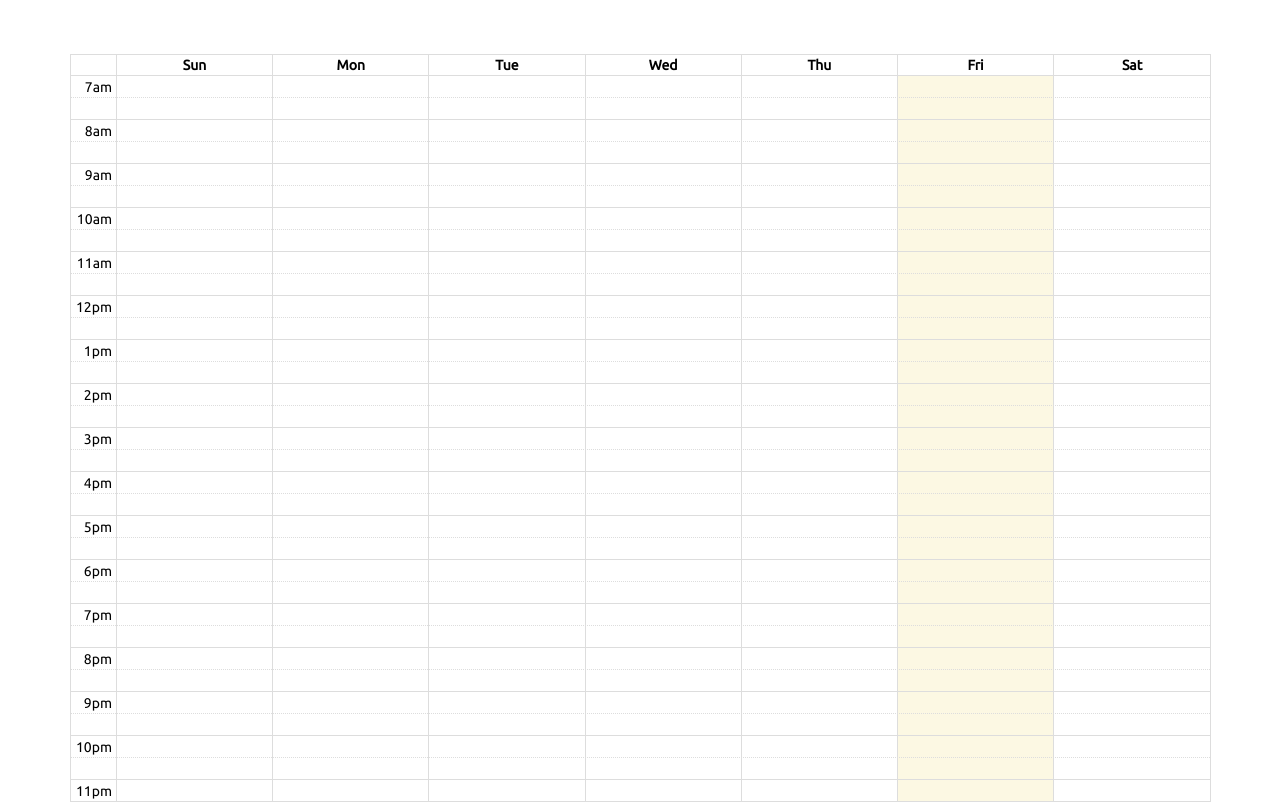
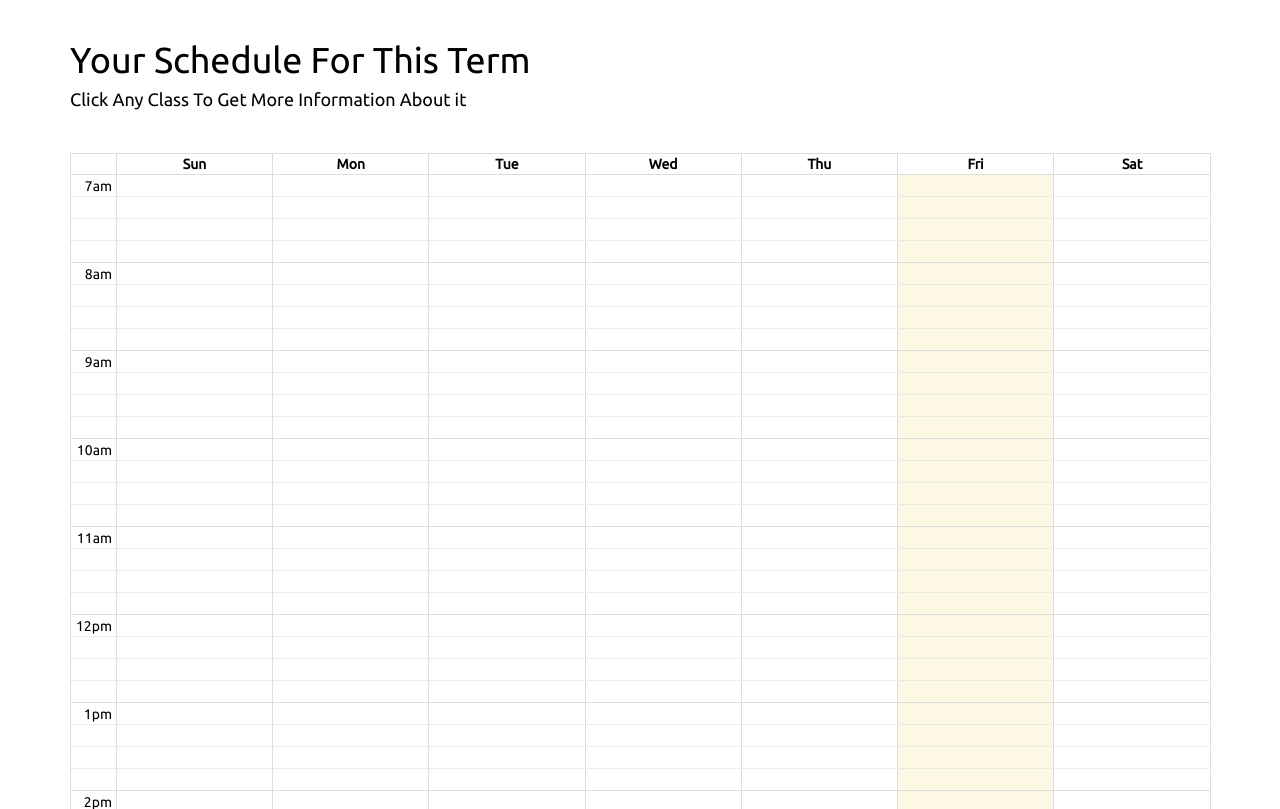
Before and after one commit to amccarthy1/gr8, a Django app: template gr8/grading/templates/my_schedule.html in a window 1280 px wide. Shown: the part 52-861 px from the top of the page. Run offline with Django 3.2, Linux system fonts and the light colour scheme; the template is opened without the code that fills it, so the values that code supplies are empty; some libraries are stand-ins or nearby versions.

Commit message:
More Calender improvemnets, now shows classes in 15 minute intervals, and shows proff and room. Also clicking a class takes you to the class information page for that course.

```diff
--- a/gr8/grading/templates/my_schedule.html
+++ b/gr8/grading/templates/my_schedule.html
@@ -6,8 +6,10 @@
 {% endblock head %}
 
 {% block content %}
-
+<h1>Your Schedule For This Term</h1>
+<h4>Click Any Class To Get More Information About it</h4>
 <div id='calendar'></div>
+<br>
 
 {% endblock content %}
 
@@ -27,6 +29,7 @@ $('#calendar').fullCalendar({
     },
     defaultView : "agendaWeek",
     contentHeight: 'auto',
+    slotDuration : '00:15:00',
     minTime : "07:00:00",
     maxTime : "23:30:00",
     allDaySlot : false,
@@ -40,7 +43,14 @@ $('#calendar').fullCalendar({
         {% for session in sessions %}
             {{session|safe}},
         {% endfor %}
-    ]
+    ],
+    eventRender: function(event, element) {
+            element.find('.fc-title').append("<br/>" + event.description);
+        },
+     eventClick: function(calEvent, jsEvent, view) {
+        window.location = "http://localhost/course/" + calEvent.id;
+
+    }
 });
 
 </script>
--- a/gr8/grading/views.py
+++ b/gr8/grading/views.py
@@ -164,7 +164,8 @@ def schedule(request):
         #jsonify all course sessions
         for course_session in course_sessions:
             #grab the string of the title, startTime, and endTime
-            title = str(course_session.course) + " " + str(course_session.course.get_prof()) + " " + str(course_session.room)
+            title = str(course_session.course)
+            description = str(course_session.course.get_prof()) + "<br/>" + str(course_session.room)
 
             date = weekDates[course_session.day_to_int()]
             #T seperates date from time for fullcalendar's format
@@ -173,7 +174,7 @@ def schedule(request):
 
             #format the json with date, start, end
             #date should be of format YYYY-MM-DDTHH:MM:SS
-            session = "{ title: '%s', start: '%s', end: '%s' }" % (title, start, end)
+            session = "{ title: '%s', start: '%s', end: '%s', description: '%s', id: '%s' }" % (title, start, end, description,course_session.course.id )
             sessions.append(session)
 
     return render(request, "my_schedule.html", {'sessions' : sessions})
```
